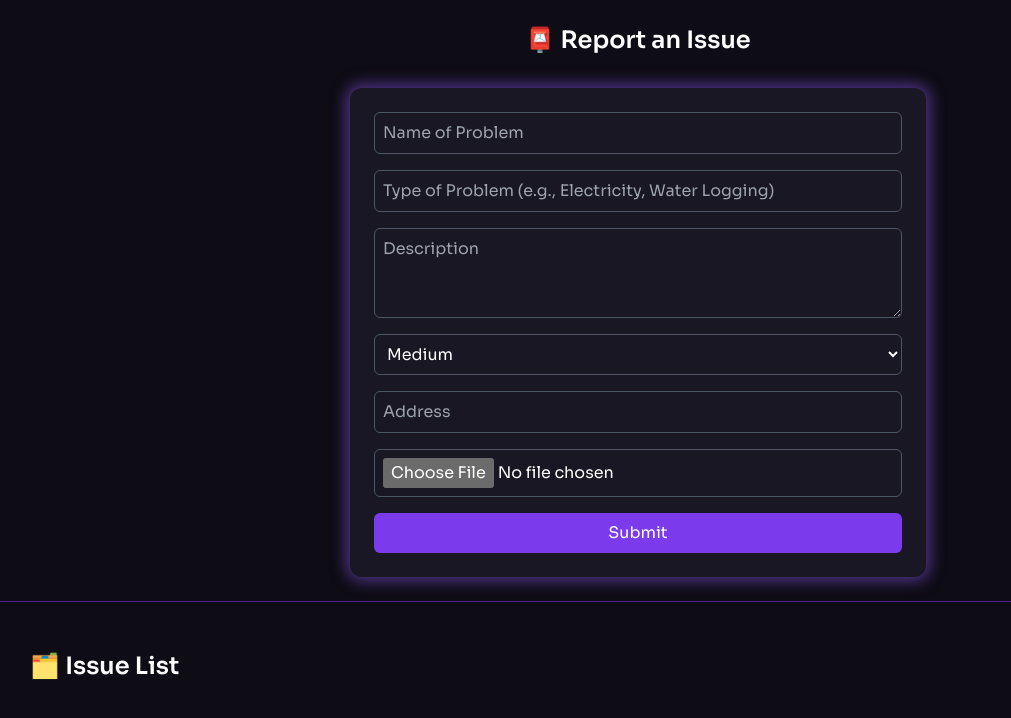
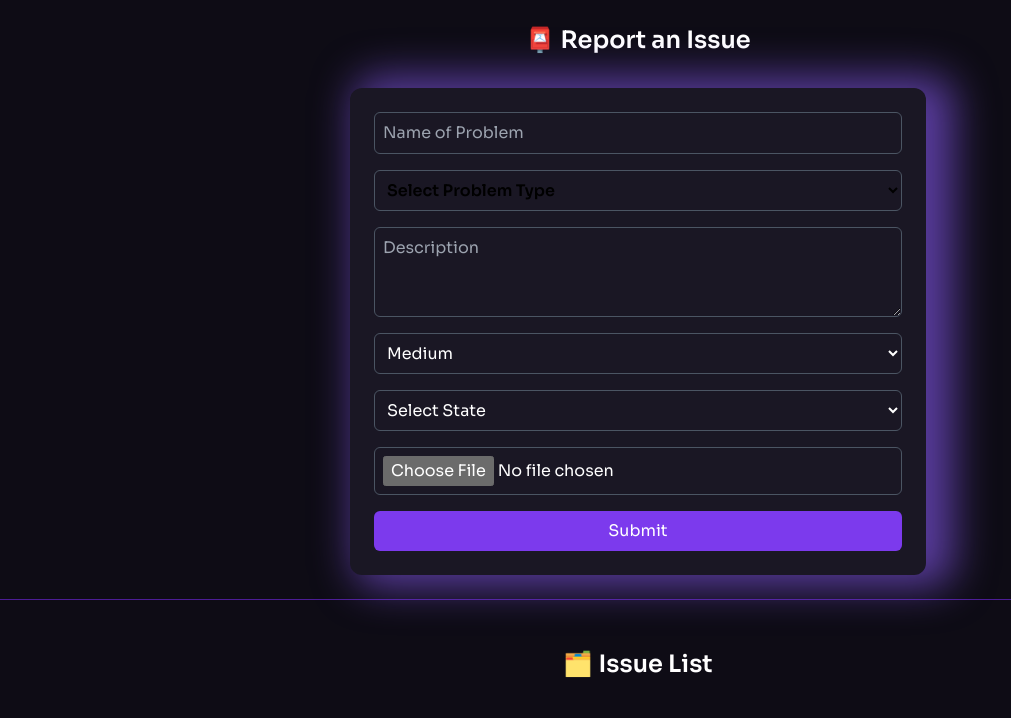
Before and after one commit to Suryanshu-byte/GullyConnect-Project, a React (Vite) app: page /issues in a window 1280 px wide. Shown: the top 718 px of the page, without its empty margins (2-1013 px from the left). Built offline with nearby package versions, Linux system fonts and the light colour scheme.

Commit message:
Updated IssueCard

```diff
--- a/src/components/Hero.jsx
+++ b/src/components/Hero.jsx
@@ -1,6 +1,7 @@
 import { curve,background} from "../assets";
 import gcimg2 from "../assets/hero/gcimg2.jpg";
 import blackscreen from "../assets/hero/blackscreen.jpg";
+import glassygreen from "../assets/hero/glassygreen.jpg"
 import Button from "./Button";
 import Section from "./Section";
 import { BackgroundCircles, BottomLine, Gradient } from "./design/Hero";
@@ -41,7 +42,7 @@ const Hero = () => {
           "Report cracks, track repairs, and pave the way for smoother streets with GullyConnect!"
 
           </p>
-          <Button href="/pricing" white>
+          <Button href="/issues" white>
             Get started
           </Button>
         </div>
--- a/src/components/Issuecard.jsx
+++ b/src/components/Issuecard.jsx
@@ -1,18 +1,26 @@
 import React, { useState } from "react";
 
 function IssueCard({ priority, category, title, description, location, status, image }) {
+  const [showFullDescription, setShowFullDescription] = useState(false);
+  const [showSupportInfo, setShowSupportInfo] = useState(false);
+
   const priorityColors = {
     High: "bg-red-100 text-red-600",
     Medium: "bg-yellow-100 text-yellow-700",
     Low: "bg-blue-100 text-blue-700",
   };
 
+  const getShortDescription = (text) => {
+    const words = text.split(" ");
+    return words.length > 20 ? words.slice(0, 20).join(" ") + "..." : text;
+  };
+
   return (
-    <div className="bg-[#0E0C15] text-white p-4 rounded-xl shadow-[0_0_15px_4px_rgba(139,92,246,0.5)] w-full max-w-md flex flex-col gap-3">
+    <div className="bg-[#0E0C15] text-white p-4 rounded-xl shadow-[16px_0_40px_12px_rgba(139,92,246,0.6)] w-80 flex-shrink-0 flex flex-col gap-3">
       <div className="flex items-center justify-between">
         <div className="flex items-center gap-2">
           <span className={`px-2 py-1 rounded-full text-xs font-semibold ${priorityColors[priority]}`}>{priority} Priority</span>
-          <span className="bg-green-100 text-green-700 px-2 py-1 rounded-full text-xs">{category}</span>
+          <span className="bg-green-100 text-green-700 px-2 py-1 rounded-full text-xs font-semibold">{category}</span>
         </div>
         {status && (
           <span className="flex items-center gap-1 text-green-600 bg-green-100 px-2 py-1 rounded-full text-xs">
@@ -21,18 +29,47 @@ function IssueCard({ priority, category, title, description, location, status, i
         )}
       </div>
       <h2 className="text-lg font-semibold">{title}</h2>
-      <p className="text-sm text-gray-300">{description}</p>
+      <p className="text-sm text-gray-300">
+        {showFullDescription ? description : getShortDescription(description)}
+      </p>
       {image && <img src={image} alt="Issue" className="rounded-lg w-full h-48 object-cover" />}
       <div className="flex items-center text-sm text-gray-400 gap-1">
         📍 {location}
       </div>
+      {showSupportInfo && (
+        <div className="text-sm text-gray-300 mt-2">
+          <p>📞 Contact: 123-456-7890</p>
+          <p>✉️ Email: support@example.com</p>
+        </div>
+      )}
       <div className="flex justify-between mt-3">
-        <button className="border border-gray-500 px-3 py-1 rounded-md text-sm hover:bg-gray-800">Support</button>
-        <button className="bg-violet-600 text-white px-3 py-1 rounded-md text-sm hover:bg-violet-700">More Details</button>
+        <button
+          className="border border-gray-500 px-3 py-1 rounded-md text-sm hover:bg-gray-800"
+          onClick={() => setShowSupportInfo(!showSupportInfo)}
+        >
+          Support
+        </button>
+        <button
+          className="bg-violet-600 text-white px-3 py-1 rounded-md text-sm hover:bg-violet-700"
+          onClick={() => setShowFullDescription(!showFullDescription)}
+        >
+          {showFullDescription ? 'Less Details' : 'More Details'}
+        </button>
       </div>
     </div>
   );
 }
+
+const locationData = {
+  "Maharashtra": {
+    "Pune": ["Shivajinagar", "Kothrud", "Baner"],
+    "Mumbai": ["Andheri", "Borivali", "Dadar"]
+  },
+  "Karnataka": {
+    "Bangalore": ["MG Road", "Indiranagar", "Whitefield"],
+    "Mysore": ["VV Mohalla", "Nazarbad", "Kuvempunagar"]
+  },
+};
 
 function ReportIssuePage({ onAddIssue }) {
   const [formData, setFormData] = useState({
@@ -40,7 +77,9 @@ function ReportIssuePage({ onAddIssue }) {
     category: "",
     description: "",
     priority: "Medium",
-    location: "",
+    state: "",
+    district: "",
+    area: "",
     image: "",
   });
 
@@ -56,23 +95,34 @@ function ReportIssuePage({ onAddIssue }) {
 
   const handleSubmit = (e) => {
     e.preventDefault();
-    onAddIssue({ ...formData, status: false });
+    const fullLocation = `${formData.area}, ${formData.district}, ${formData.state}`;
+    onAddIssue({
+      ...formData,
+      location: fullLocation,
+      status: false,
+    });
     setFormData({
       title: "",
       category: "",
       description: "",
       priority: "Medium",
-      location: "",
+      state: "",
+      district: "",
+      area: "",
       image: "",
     });
   };
+
+  const states = Object.keys(locationData);
+  const districts = formData.state ? Object.keys(locationData[formData.state]) : [];
+  const areas = formData.state && formData.district ? locationData[formData.state][formData.district] : [];
 
   return (
     <section className="bg-[#0E0C15] text-white p-6 flex flex-col items-center gap-8">
       <h1 className="text-2xl font-bold">📮 Report an Issue</h1>
       <form
         onSubmit={handleSubmit}
-        className="bg-[#1A1724] p-6 rounded-xl shadow-[0_0_15px_4px_rgba(139,92,246,0.5)] w-full max-w-xl flex flex-col gap-4"
+        className="bg-[#1A1724] p-6 rounded-xl shadow-[16px_0_40px_12px_rgba(139,92,246,0.6)] w-full max-w-xl flex flex-col gap-4"
       >
         <input
           type="text"
@@ -83,15 +133,20 @@ function ReportIssuePage({ onAddIssue }) {
           className="border border-gray-600 bg-transparent text-white p-2 rounded-md"
           required
         />
-        <input
-          type="text"
+        <select
           name="category"
-          placeholder="Type of Problem (e.g., Electricity, Water Logging)"
           value={formData.category}
           onChange={handleChange}
-          className="border border-gray-600 bg-transparent text-white p-2 rounded-md"
+          className="border border-gray-600 bg-transparent text-black p-2 rounded-md font-semibold"
           required
-        />
+        >
+          <option value="">Select Problem Type</option>
+          <option value="Road Condition">Road Condition</option>
+          <option value="Cleanliness">Cleanliness</option>
+          <option value="Water Supply">Water Supply</option>
+          <option value="Electricity">Electricity</option>
+          <option value="Water Logging">Water Logging</option>
+        </select>
         <textarea
           name="description"
           placeholder="Description"
@@ -111,15 +166,52 @@ function ReportIssuePage({ onAddIssue }) {
           <option value="Medium">Medium</option>
           <option value="Low">Low</option>
         </select>
-        <input
-          type="text"
-          name="location"
-          placeholder="Address"
-          value={formData.location}
+
+        <div className="flex flex-col gap-4">
+          <select
+            name="state"
+            value={formData.state}
             onChange={handleChange}
             className="border border-gray-600 bg-transparent text-white p-2 rounded-md"
             required
-        />
+          >
+            <option value="">Select State</option>
+            {states.map((state) => (
+              <option key={state} value={state}>{state}</option>
+            ))}
+          </select>
+
+          {districts.length > 0 && (
+            <select
+              name="district"
+              value={formData.district}
+              onChange={handleChange}
+              className="border border-gray-600 bg-transparent text-white p-2 rounded-md"
+              required
+            >
+              <option value="">Select District</option>
+              {districts.map((district) => (
+                <option key={district} value={district}>{district}</option>
+              ))}
+            </select>
+          )}
+
+          {areas.length > 0 && (
+            <select
+              name="area"
+              value={formData.area}
+              onChange={handleChange}
+              className="border border-gray-600 bg-transparent text-white p-2 rounded-md"
+              required
+            >
+              <option value="">Select Area</option>
+              {areas.map((area) => (
+                <option key={area} value={area}>{area}</option>
+              ))}
+            </select>
+          )}
+        </div>
+
         <input
           type="file"
           name="image"
@@ -140,13 +232,11 @@ function ReportIssuePage({ onAddIssue }) {
 
 function IssueListPage({ issues }) {
   return (
-      <section className="bg-[#0E0C15] text-white px-6 pt-2 pb-10 flex flex-col items-start gap-6 border-t border-violet-900">
-        <h2 className="text-2xl font-bold mt-10 ml-2">🗂️ Issue List</h2>
-        <div className="flex overflow-x-auto space-x-6 w-full pb-4 px-2">
+    <section className="bg-[#0E0C15] text-white px-6 pt-2 pb-10 flex flex-col items-center gap-8 border-t border-violet-900">
+      <h2 className="text-2xl font-bold mt-10">🗂️ Issue List</h2>
+      <div className="flex overflow-x-auto space-x-6 w-full max-w-7xl pb-4">
         {issues.map((issue, index) => (
-            <div key={index} className="flex-shrink-0">
-              <IssueCard {...issue} />
-            </div>
+          <IssueCard key={index} {...issue} />
         ))}
       </div>
     </section>
--- a/src/main.jsx
+++ b/src/main.jsx
@@ -23,7 +23,7 @@ const router = createBrowserRouter([{
   path: '/issues',
   Component: Issuecard,
   // Add your routes here
-}])
+},])
 
 
 
```
Lines whose indentation alone changed are shown as unchanged.
